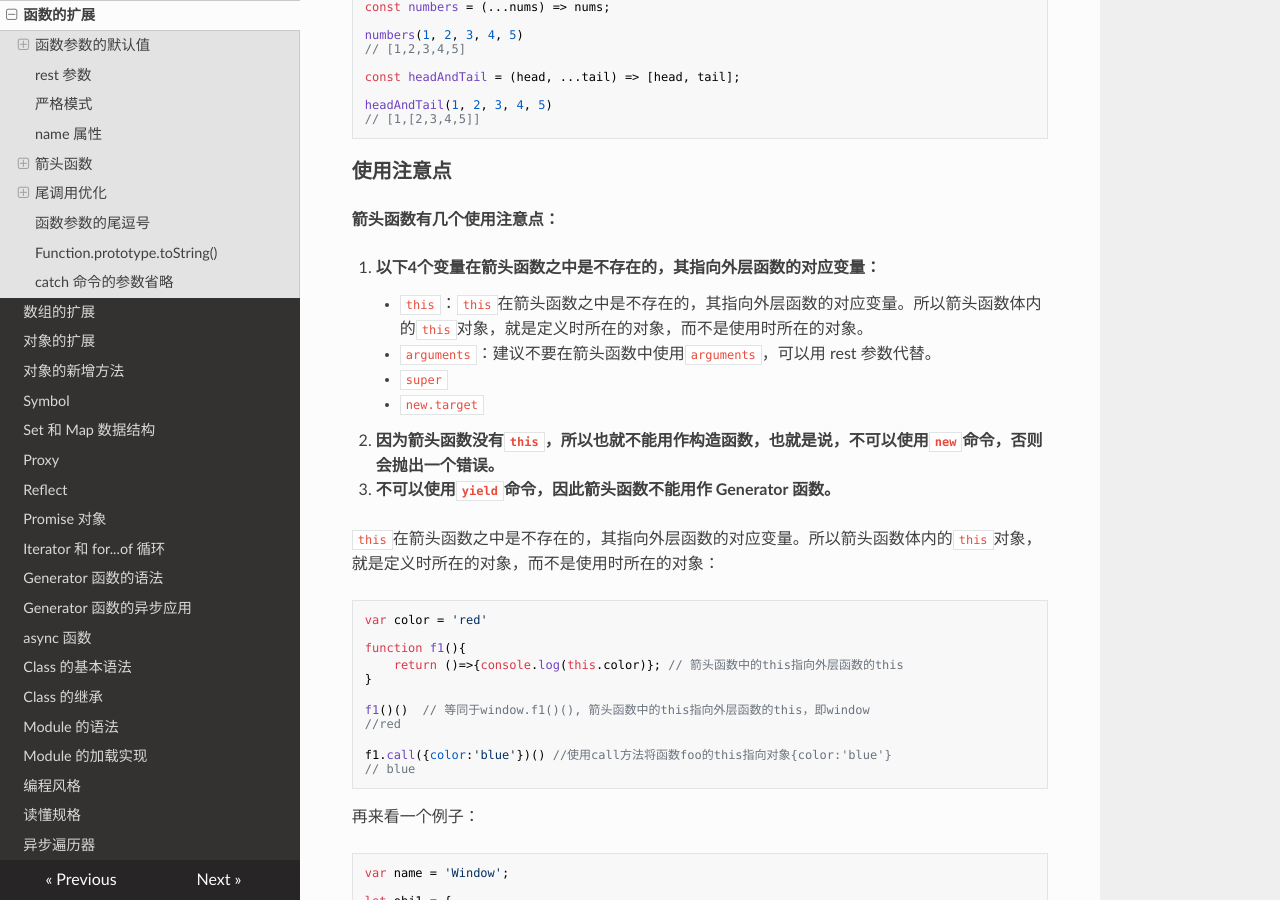
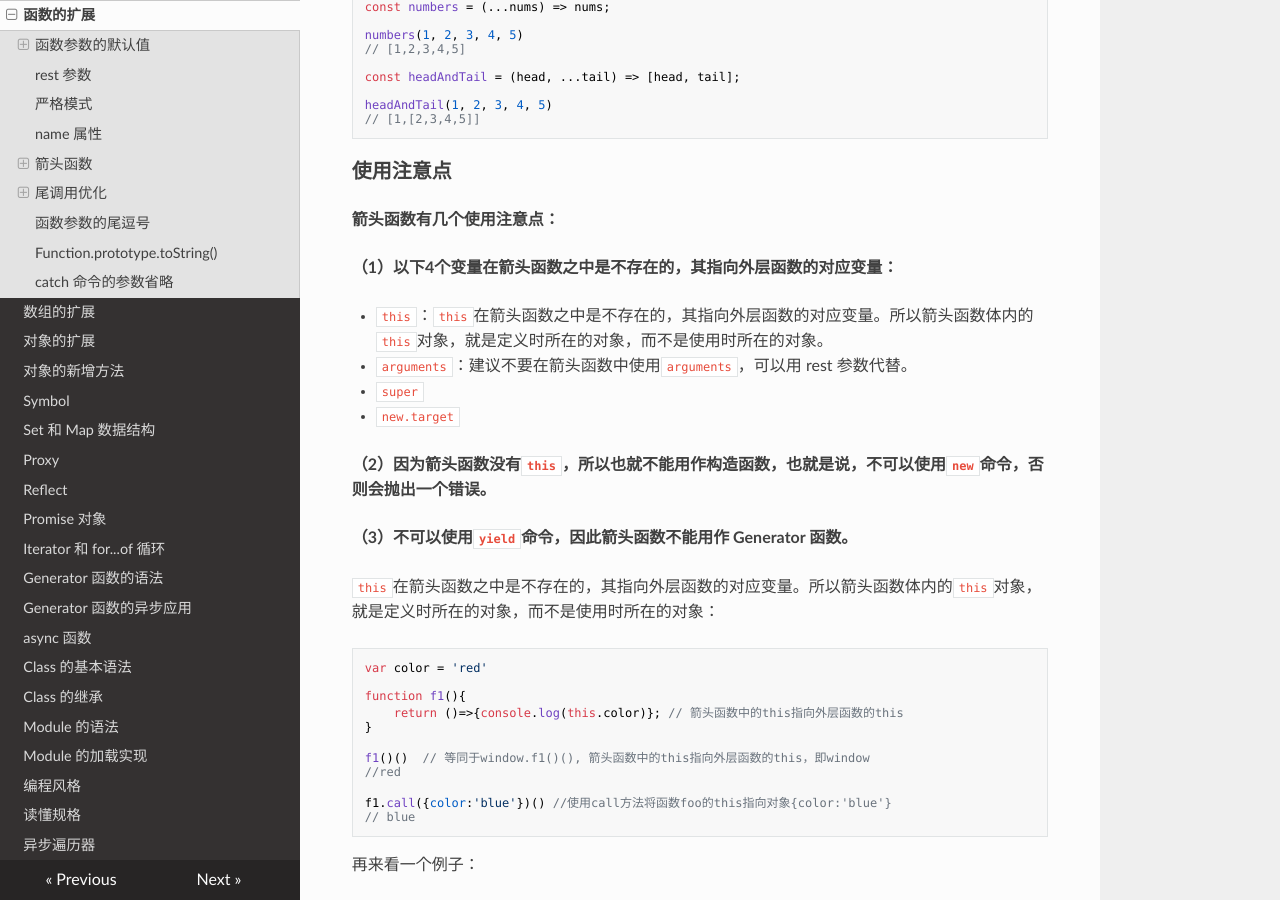
Before and after one commit to filefi/NotesOfES6, an MkDocs documentation site: the page built from docs/function.md, in a window 1280 px wide and 900 px high, scrolled down 13525 px. Built offline with MkDocs 1.6.1, drawn with Linux system fonts in a browser that asks for light colours; nearby versions of some CDN libraries.

Commit message:
function 箭头函数 不适用场合finished

```diff
--- a/docs/function.md
+++ b/docs/function.md
@@ -743,15 +743,16 @@ headAndTail(1, 2, 3, 4, 5)
 
 **箭头函数有几个使用注意点：**
 
-1. **以下4个变量在箭头函数之中是不存在的，其指向外层函数的对应变量：**
+**（1）以下4个变量在箭头函数之中是不存在的，其指向外层函数的对应变量：**
 
-    - `this`：`this`在箭头函数之中是不存在的，其指向外层函数的对应变量。所以箭头函数体内的`this`对象，就是定义时所在的对象，而不是使用时所在的对象。
-    - `arguments`：建议不要在箭头函数中使用`arguments`，可以用 rest 参数代替。
-    - `super`
-    - `new.target`
+- `this`：`this`在箭头函数之中是不存在的，其指向外层函数的对应变量。所以箭头函数体内的`this`对象，就是定义时所在的对象，而不是使用时所在的对象。
+- `arguments`：建议不要在箭头函数中使用`arguments`，可以用 rest 参数代替。
+- `super`
+- `new.target`
 
-2. **因为箭头函数没有`this`，所以也就不能用作构造函数，也就是说，不可以使用`new`命令，否则会抛出一个错误。**
-3. **不可以使用`yield`命令，因此箭头函数不能用作 Generator 函数。**
+**（2）因为箭头函数没有`this`，所以也就不能用作构造函数，也就是说，不可以使用`new`命令，否则会抛出一个错误。**
+
+**（3）不可以使用`yield`命令，因此箭头函数不能用作 Generator 函数。**
 
 `this`在箭头函数之中是不存在的，其指向外层函数的对应变量。所以箭头函数体内的`this`对象，就是定义时所在的对象，而不是使用时所在的对象：
 
```
